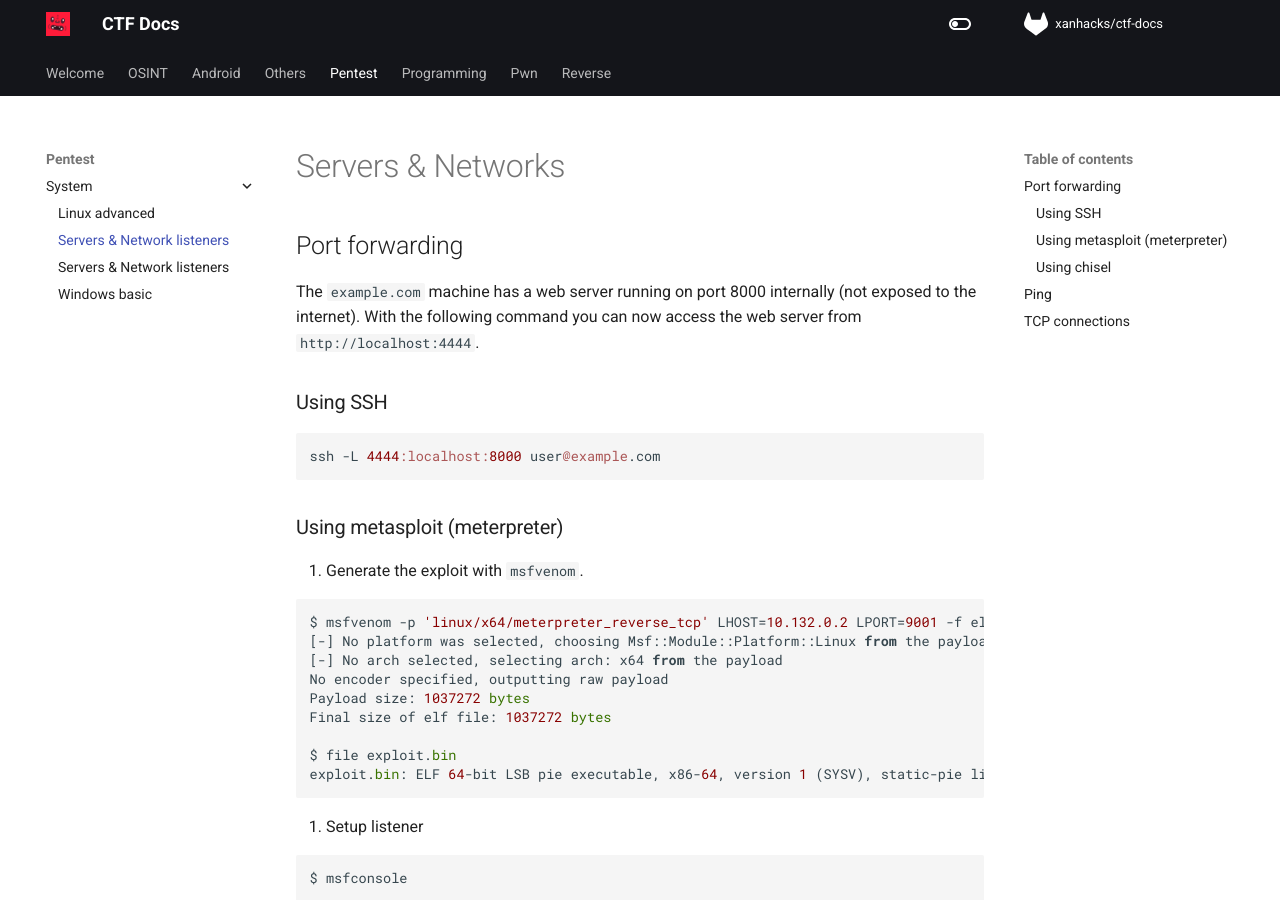
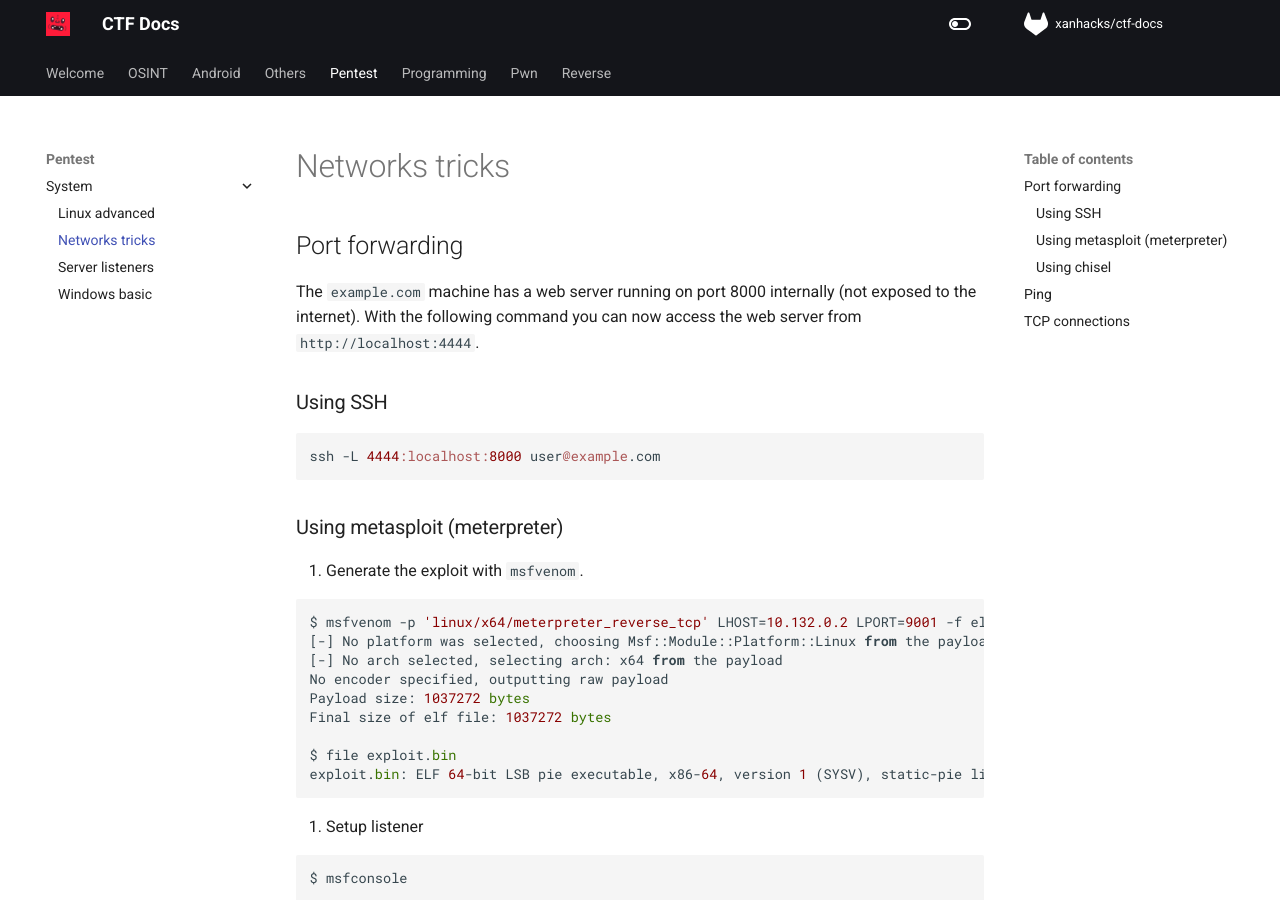
Before and after one commit to xanhacks/ctf-docs, an MkDocs documentation site: the page built from docs/pentest/system/networks.md, in a window 1280 px wide and 900 px high. Built offline with MkDocs 1.6.1 and Material for MkDocs 9.7.7, drawn with Linux system fonts in a browser that asks for light colours; nearby versions of some CDN libraries; comment, search, counter and statistics services are not loaded.

Commit message:
change title

```diff
--- a/docs/pentest/system/networks.md
+++ b/docs/pentest/system/networks.md
@@ -1,9 +1,9 @@
 ---
-title: Servers & Network listeners
-description: Cheatsheets to create servers & network listeners.
+title: Networks tricks
+description: Portforwarding, capture, firewall rules, ...
 ---
 
-# Servers & Networks
+# Networks tricks
 
 ## Port forwarding
 
```
Also changed, not shown: docs/pentest/system/servers.md (+3 -3 lines).
